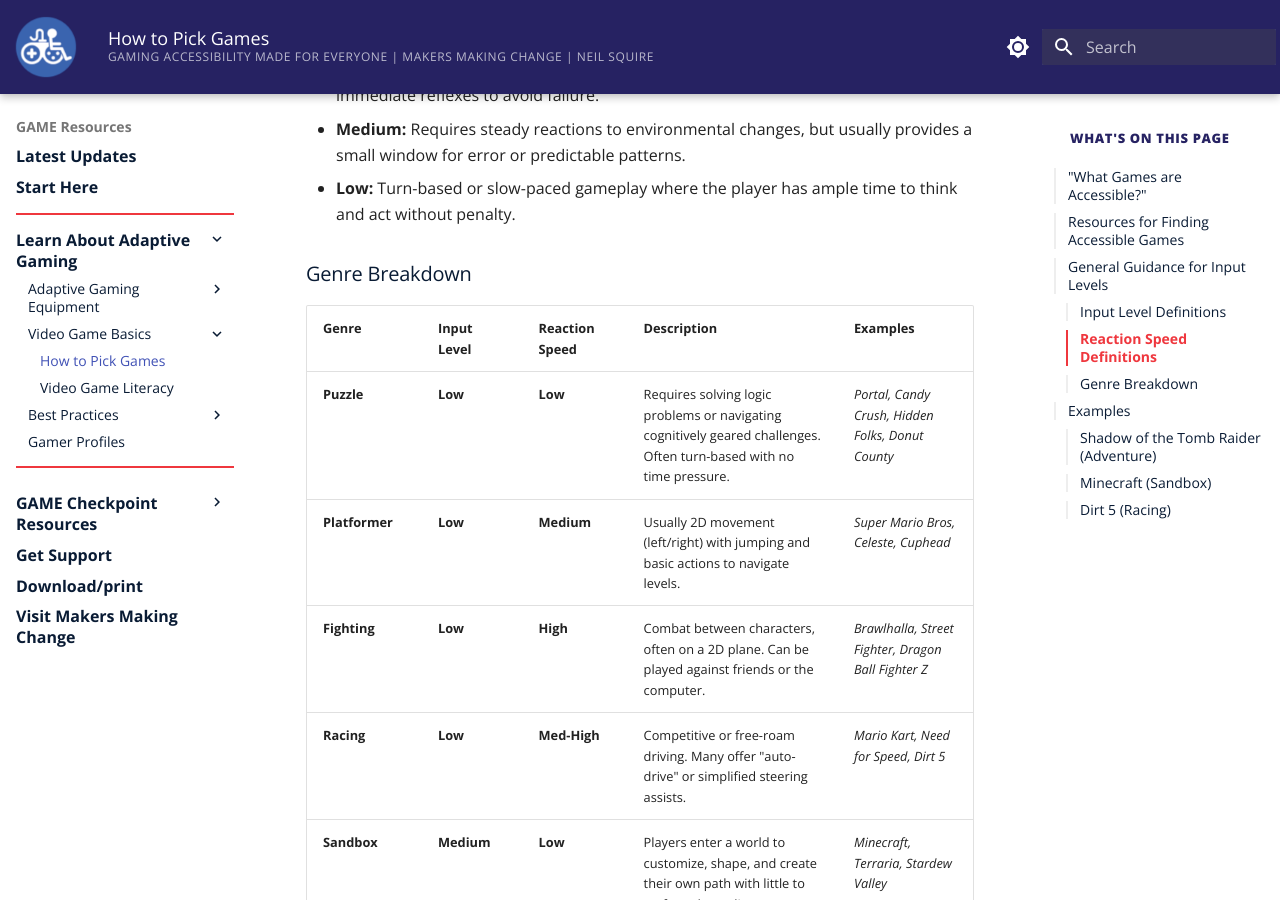
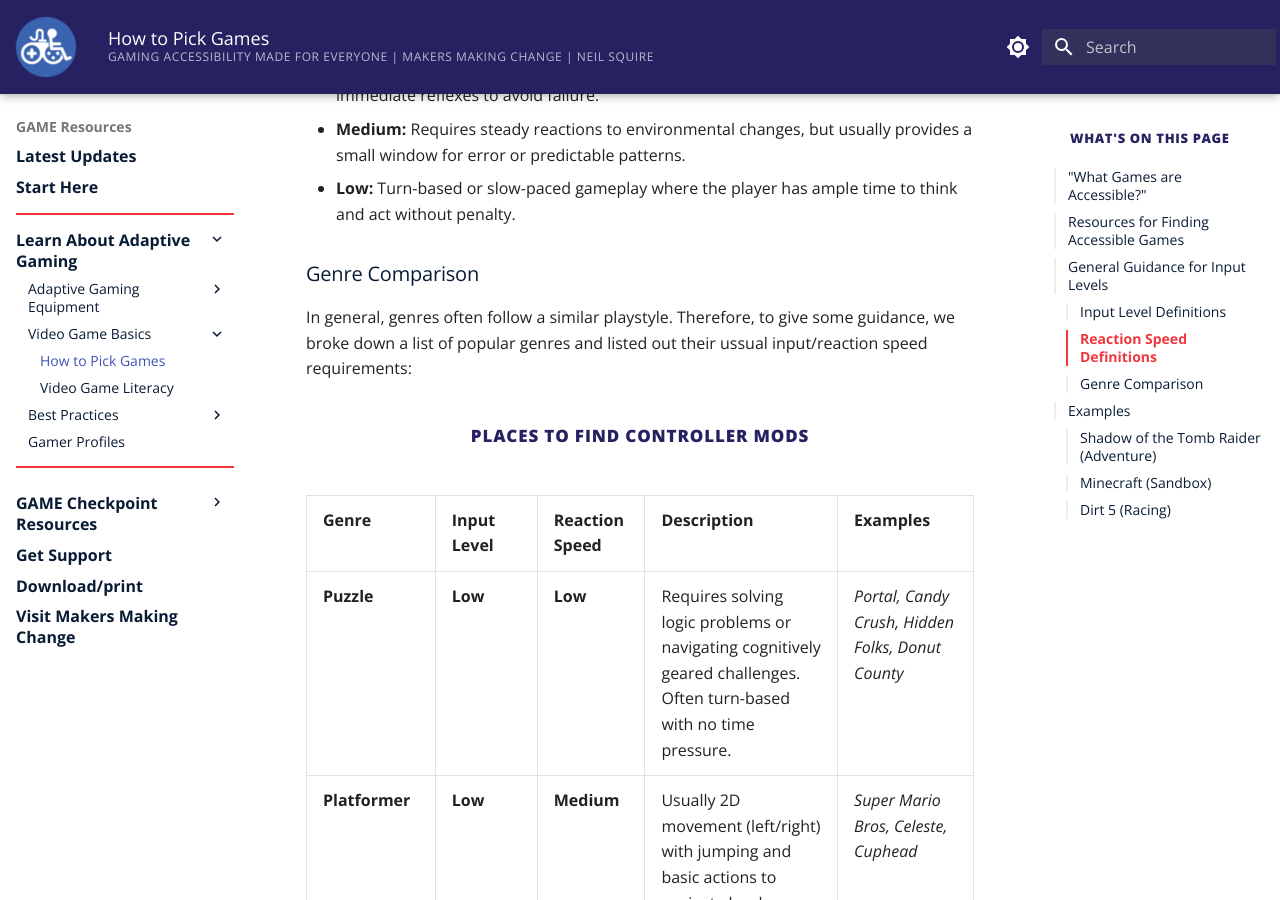
Before and after one commit to tjfentie/GAME-Resource-Test, an MkDocs documentation site: the page built from docs/pick-game.md, in a window 1280 px wide and 900 px high, scrolled down 1818 px. Built offline with MkDocs 1.6.1 and Material for MkDocs 9.7.7, drawn with Linux system fonts in a browser that asks for light colours.

Commit message:
Update pick-game.md

```diff
--- a/docs/pick-game.md
+++ b/docs/pick-game.md
@@ -43,7 +43,12 @@ Different genres of games require different levels of physical coordination and
 * **Medium:** Requires steady reactions to environmental changes, but usually provides a small window for error or predictable patterns.
 * **Low:** Turn-based or slow-paced gameplay where the player has ample time to think and act without penalty.
 
-### Genre Breakdown
+### Genre Comparison
+In general, genres often follow a similar playstyle. Therefore, to give some guidance, we broke down a list of popular genres and listed out their ussual input/reaction speed requirements:
+
+<div class="centered-table-container" markdown="1">
+<span class="table-caption">Places to Find Controller Mods</span>
+<br>
 
 | Genre | Input Level | Reaction Speed | Description | Examples |
 | :--- | :--- | :--- | :--- | :--- |
@@ -56,6 +61,8 @@ Different genres of games require different levels of physical coordination and
 | **Action / Adventure** | **High** | **High** | Story-driven games featuring exploration and combat. Requires complex camera and character movement. | *Spider-Man, Assassin's Creed, Far Cry* |
 | **Shooter / Battle Royale** | **High** | **High** | Fast-paced games played from a first-person perspective requiring high precision aiming and quick reactions. | *Call of Duty, Fortnite, Doom* |
 | **MOBA** | **High** | **High** | Large-scale strategy games where teams work together to defeat the opposition in real-time. | *League of Legends, Dota 2, Smite* |
+
+</div>
 
 ## Examples
 
```
